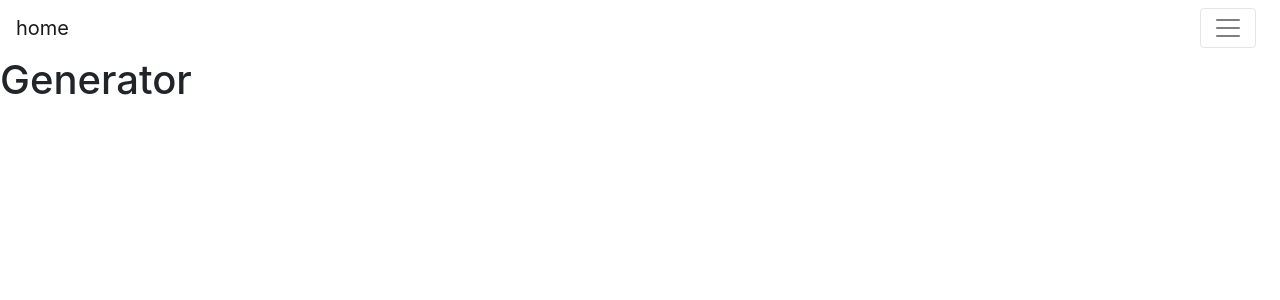
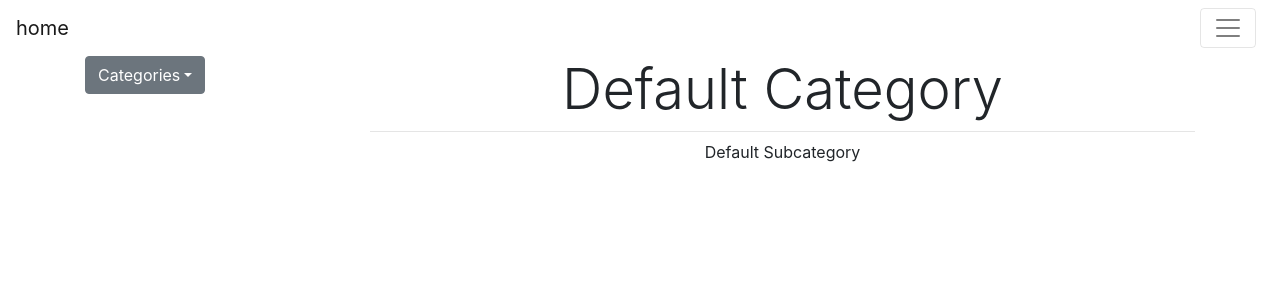
Before and after one commit to rvilarettuma/table-of-tables, a React (Create React App) app: page / in a window 1280 px wide. Both pictures are taken after a click on the button "Dungeons and Locations". Shown: the top 300 px of the page. Built offline with nearby package versions, Linux system fonts and the light colour scheme.

Commit message:
add btndropdown in generator

```diff
--- a/src/App.js
+++ b/src/App.js
@@ -9,7 +9,8 @@ export default class App extends Component {
     this.pages = [
       { title: 'Table of Tables', page: ''},
       { title: 'About', page: 'about'},
-      { title: 'Home', page: 'home'}
+      { title: 'Home', page: 'home'},
+      { title: 'Generator', page: 'generate'}
     ];
     this.state = {
       current_page: this.pages[0].page
--- a/src/Application/Application.js
+++ b/src/Application/Application.js
@@ -21,7 +21,7 @@ export default class Application extends Component {
       case 'generate':
         return <Generator/>;
       default:
-        return <Home setAppPage ={this.props.setAppPage}/>;
+        return <Home setAppPage={this.props.setAppPage}/>;
     }
   }
 }
--- a/src/Application/Generator/Generator.js
+++ b/src/Application/Generator/Generator.js
@@ -1,12 +1,71 @@
 import React, { Component } from 'react';
+import {
+  ButtonDropdown,
+  Container,
+  Col,
+  Row,
+  DropdownToggle,
+  DropdownMenu,
+  DropdownItem,
+} from 'reactstrap';
+
 
 export default class Generator extends Component {
 
+  constructor(props) {
+    super(props);
+
+    this.state = {
+      category: 'Default Category',
+      subcategory: 'Default Subcategory',
+      dropdownOpen: false
+    };
+    this.toggleDropdown = this.toggleDropdown.bind(this);
+  }
+
   render() {
     return(
+      <Container>
+        <Row>
+          <Col xs={12} sm={12} md={3} lg={3} xl={3}>
+            {this.renderList()}
+          </Col>
+          <Col>
+              <h1 className="display-4 text-md-center">{this.state.category}</h1>
+              <hr className="my-2" />
+              <p className="text-md-center">{this.state.subcategory}</p>
+          </Col>
+        </Row>
+      </Container>
+    );
+  }
+
+  renderList() {
+    const titles = ['Dungeons and Locations', 'Factions/Groups', 'Food', 'Magic', 'Monsters', 'NPCs', 'Objects, Items, etc.', 'Plot', 'Settlements', 'Wilderness'];
+    let items = [];
+    let ttl;
+    let type = 'dropitem_';
+    for (ttl in titles) {
+      items.push(<DropdownItem key={type.concat(ttl)}>{titles[ttl]}</DropdownItem>);
+    }
+    return (
       <div>
-        <h1>Generator</h1>
+        <ButtonDropdown isOpen={this.state.dropdownOpen} toggle={this.toggleDropdown}>
+          <DropdownToggle caret>
+            Categories
+          </DropdownToggle>
+          <DropdownMenu>
+            {items}
+          </DropdownMenu>
+        </ButtonDropdown>
+
       </div>
     );
   }
+
+  toggleDropdown() {
+     this.setState({
+        dropdownOpen: !this.state.dropdownOpen
+     });
+  }
 }
```
